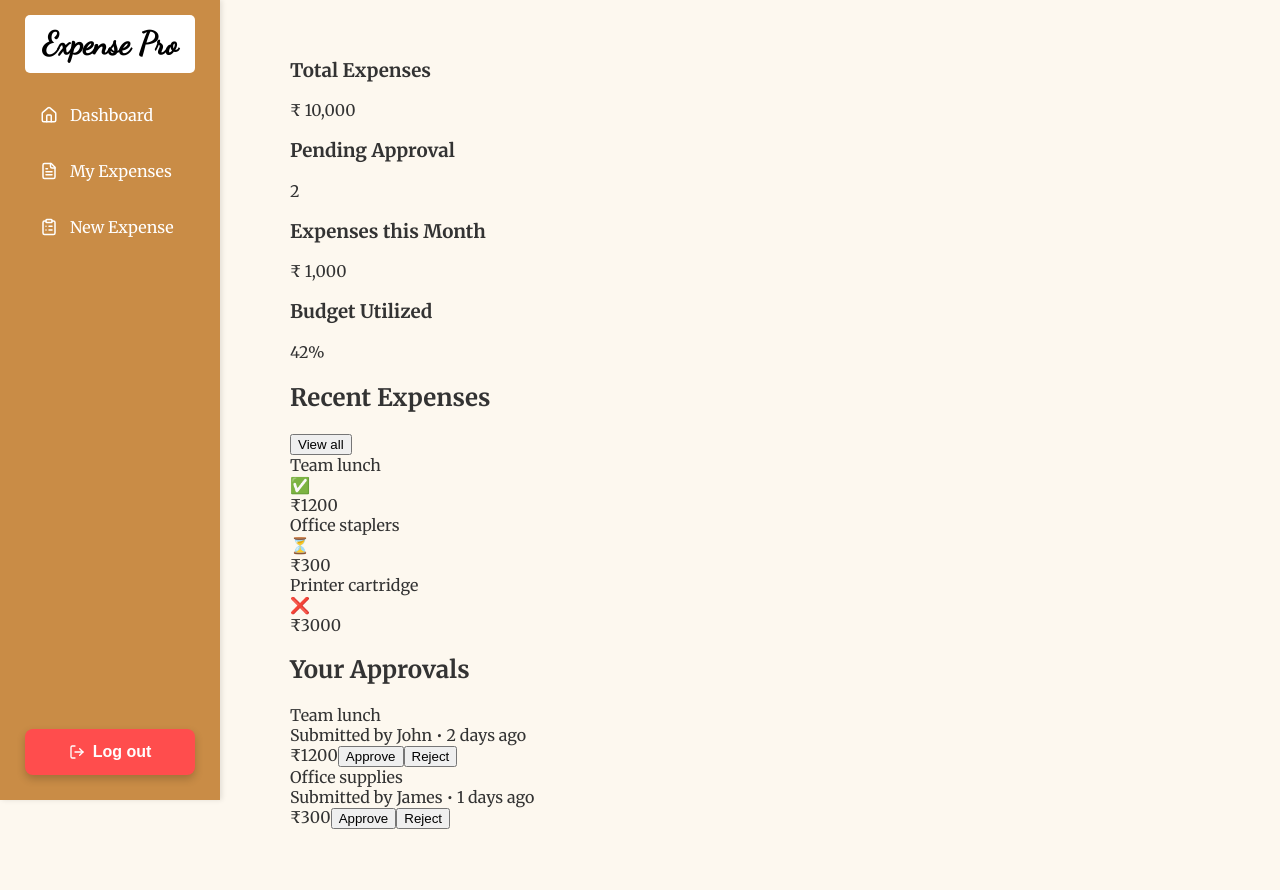
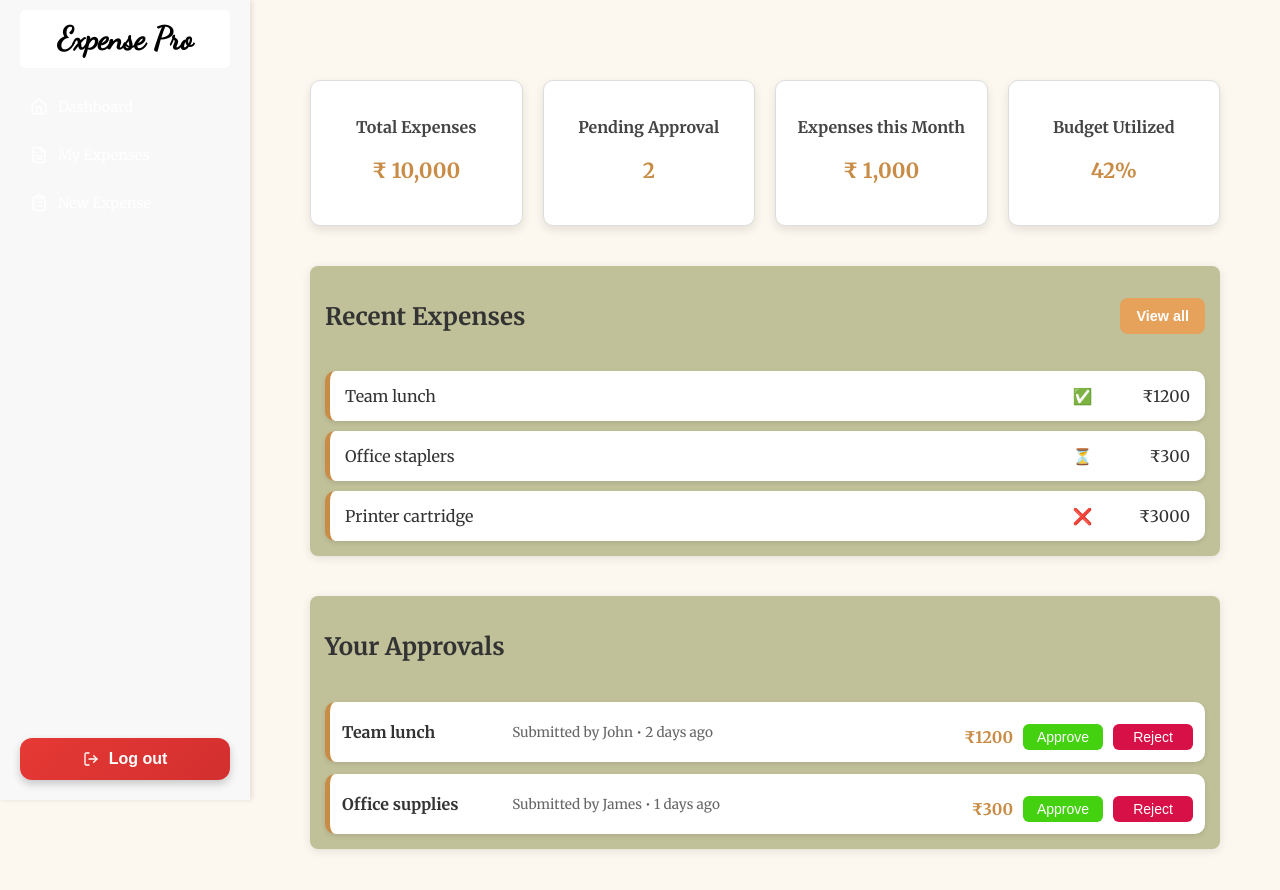
Before and after one commit to vartikasamrat/finaluplink, a React (Create React App) app: page /manager/dashboard in a window 1280 px wide. Shown: the top 890 px of the page. Before the commit the page ends 869 px from the top, so only its background shows below. Built offline with nearby package versions, Linux system fonts and the light colour scheme.

Commit message:
Update Dashboard.css

```diff
--- a/src/styles/Dashboard.css
+++ b/src/styles/Dashboard.css
@@ -1,127 +1,29 @@
-/* Import Stylish Fonts */
+/* === Google Fonts === */
 @import url('https://fonts.googleapis.com/css2?family=Dancing+Script&display=swap');
 @import url('https://fonts.googleapis.com/css2?family=Merriweather:wght@300;400;700&display=swap');
 
+/* === Base Styles === */
 body {
   margin: 0;
   font-family: "Merriweather", serif;
-  background-color: #fdf8ef;
+  background-color: #d4a244;
   color: #333;
 }
 
-/* ======= Container Layout ======= */
-.container {
-  display: flex;
-  min-height: 100vh;
-}
-
-/* ======= Sidebar ======= */
-.sidebar {
-  width: 220px;
-  background: #c98c46;
-  color: white;
-  display: flex;
-  flex-direction: column;
-  padding: 25px;
-  height: 100vh;
-  transition: all 0.3s ease-in-out;
-}
-
-.brand {
-  font-family: 'Dancing Script', cursive;
-  background-color: white;
-  color: black;
-  font-size: 2rem;
-  font-weight: bold;
-  padding: 10px;
-  text-align: center;
-  border-radius: 5px;
-  margin-top: -10px;
-  margin-bottom: 20px;
-}
-
-
-/* Navigation Links */
-nav {
-  display: flex;
-  flex-direction: column;
-  gap: 12px;
-}
-
-nav a {
-  color: white;
-  text-decoration: none;
-  padding: 12px 15px;
-  border-radius: 6px;
-  display: flex;
-  align-items: center;
-  gap: 12px;
-  font-weight: 500;
-  font-size: 1rem;
-  transition: all 0.3s ease-in-out;
-}
-
-nav a:hover,
-nav a.active {
-  background: #deefff;
-  color: black;
-  transform: translateX(5px);
-}
-
-/* Sidebar Bottom (Logout) */
-.sidebar-bottom {
-  margin-top: auto;
-}
-
-.logout-btn {
-  display: flex;
-  align-items: center;
-  justify-content: center;
-  background: #ff4d4d;
-  color: white;
-  text-decoration: none;
-  font-size: 1rem;
-  font-weight: 600;
-  padding: 14px;
-  border-radius: 8px;
-  transition: all 0.3s ease;
-  gap: 8px;
-}
-
-.logout-btn:hover {
-  background: #cc0000;
-  transform: scale(1.05);
-}
-
-/* ======= Main Dashboard Content ======= */
-.dashboard-content {
-  flex: 1;
+/* === Dashboard Container === */
+.dm-dashboard-container {
   padding: 40px;
 }
 
-.dashboard-title {
-  font-size: 2rem;
-  font-weight: bold;
-  margin-bottom: 10px;
-}
-
-.dashboard-welcome {
-  font-size: 1rem;
-  color: #555;
-}
-
-/* ======= Summary Cards ======= */
-.summary-cards {
+/* === Summary Cards === */
+.dm-summary-cards {
   display: grid;
   grid-template-columns: repeat(auto-fit, minmax(180px, 1fr));
   gap: 20px;
-  margin-top: 20px;
-  margin-bottom: 30px;
-  margin-right: 20px;
-  margin-left: 20px;
+  margin: 20px 0;
 }
 
-.summary-card {
+.dm-summary-card {
   background: white;
   padding: 20px;
   border-radius: 10px;
@@ -131,41 +33,47 @@ nav a.active {
   transition: all 0.3s ease-in-out;
 }
 
-.summary-card:hover {
+.dm-summary-card:hover {
   transform: scale(1.05);
   box-shadow: 0px 5px 12px rgba(0, 0, 0, 0.15);
 }
 
-.card-label {
+.dm-card-label {
   font-size: 1rem;
   font-weight: bold;
   margin-bottom: 10px;
   color: #444;
 }
 
-.card-value {
+.dm-card-value {
   font-size: 1.3rem;
   font-weight: bold;
   color: #c98c46;
 }
 
-/* ======= Recent Expenses ======= */
-.recent-expenses {
+/* === Section Wrapper === */
+.dm-section {
+  background: rgb(192, 193, 153);
+  padding: 15px;
+  border-radius: 8px;
+  box-shadow: 0 2px 10px rgba(0, 0, 0, 0.1);
   margin-top: 40px;
 }
 
-.expenses-header {
+/* === Section Header === */
+.dm-expenses-header {
   display: flex;
   justify-content: space-between;
   align-items: center;
+  margin-bottom: 10px;
 }
 
-.expenses-title {
+.dm-expenses-title {
   font-size: 1.5rem;
   font-weight: bold;
 }
 
-.view-all-btn {
+.dm-view-all-btn {
   background: #e6a15a;
   color: white;
   border: none;
@@ -177,56 +85,19 @@ nav a.active {
   transition: all 0.3s ease;
 }
 
-.view-all-btn:hover {
+.dm-view-all-btn:hover {
   background: #d48846;
 }
 
-/* ======= Expenses List ======= */
-.expenses-list {
+/* === Expenses List === */
+.dm-expenses-list {
   margin-top: 20px;
-}
-
-.expense-item1 {
-  display: flex;
-  justify-content: space-between;
-  align-items: center;
-  background: white;
-  padding: 12px 16px;
-  border-radius: 8px;
-  box-shadow: 0px 2px 5px rgba(0, 0, 0, 0.1);
-
-}
-
-.expenses-list1 {
   display: flex;
   flex-direction: column;
   gap: 10px;
 }
 
-.expense-item1{
-  display: flex;
-  align-items: center; /* Align all items vertically */
-  justify-content: space-between;
-  padding: 10px 15px;
-  background: white;
-  border-radius: 10px;
-  box-shadow: 0px 2px 5px rgba(0, 0, 0, 0.1);
-  margin-bottom: 10px;
-  border-left: 5px solid #c98c46;
-}
-
-.expense-status1 {
-  display: flex;
-  align-items: center;
-  justify-content: center;
-  width: 30px; /* Fixed width to align all icons */
-  height: 30px; /* Fixed height for consistency */
-  text-align: center;
-}
-
-
-
-.expense-item {
+.dm-expense-item {
   display: flex;
   align-items: center;
   justify-content: space-between;
@@ -234,140 +105,105 @@ nav a.active {
   background: white;
   border-radius: 10px;
   box-shadow: 0px 2px 5px rgba(0, 0, 0, 0.1);
-  margin-bottom: 10px;
   border-left: 5px solid #c98c46;
 }
 
-.expense-name {
+.dm-expense-name {
   flex: 1;
   display: flex;
   align-items: center;
 }
 
-.expense-status {
+.dm-expense-status {
   display: flex;
   align-items: center;
   justify-content: center;
-  min-width: 55px; /* Ensures same spacing for all icons */
+  min-width: 55px;
   height: 30px;
-  text-align: center;
 }
 
-.expense-amount {
-  min-width: 80px; /* Ensures proper spacing */
+.dm-expense-amount {
+  min-width: 80px;
   text-align: right;
 }
 
-
-
-
-
-
-
-
-.expense-item{
-  display: flex;
-  align-items: center;
-}
-
-.recent-expenses {
-  background: white;
-  padding: 15px;
-  border-radius: 8px;
-  box-shadow: 0 2px 10px rgba(0, 0, 0, 0.1);
-
-}
-
-.expenses-header {
-  display: flex;
-  justify-content: space-between;
-  align-items: center;
-  margin-bottom: 10px;
-}
-
-.view-all-btn {
-  background: #dfe7fd;
-  border: none;
-  padding: 5px 10px;
-  border-radius: 5px;
-  cursor: pointer;
-}
-
-.expense-item, .approval-item {
-  display: flex;
-  justify-content: space-between;
-  align-items: center;
-  padding: 10px;
-  border-bottom: 1px solid #eee;
-}
-
-.expense-status {
-  display: flex;
-  align-items: center;
-  font-size: 16px;
-}
-
-.approval-list {
+/* === Approvals Section === */
+.dm-approval-list {
   display: flex;
   flex-direction: column;
   gap: 12px;
   margin-top: 20px;
 }
 
-.approval-item {
+.dm-approval-item {
   display: flex;
   align-items: center;
   justify-content: space-between;
-  padding: 12px 16px;
+  padding: 12px;
   background: white;
   border-radius: 10px;
   box-shadow: 0px 2px 5px rgba(0, 0, 0, 0.1);
   border-left: 5px solid #c98c46;
-  margin-bottom: 10px;
+  flex-wrap: wrap;
 }
 
-.approve-btn, .reject-btn {
-  min-width: 80px; /* Ensures they don’t shrink too much */
+.dm-approval-name {
+  font-weight: 600;
+  flex: 1;
+}
+
+.dm-approval-info {
+  font-size: 0.85rem;
+  color: #666;
+  flex: 2;
+}
+
+.dm-approval-actions {
+  display: flex;
+  align-items: center;
+  gap: 10px;
+  flex: 2;
+  justify-content: flex-end;
+  margin-top: 10px;
+}
+
+.dm-approval-amount {
+  font-weight: bold;
+  color: #c98c46;
+  min-width: 70px;
+  text-align: right;
+}
+
+/* === Buttons === */
+.dm-approve-btn,
+.dm-reject-btn {
+  min-width: 80px;
   padding: 5px 10px;
-  display: flex;
-  justify-content: center;
-  align-items: center;
   font-size: 14px;
-
-  margin-bottom: 5px;
-  margin-top: 5px;
-  background-color: rgb(67, 209,16);
   border-radius: 6px;
   border: none;
   color: white;
+  display: flex;
+  align-items: center;
+  justify-content: center;
+  cursor: pointer;
 }
 
-.reject-btn {
-  background-color: rgb(215, 17,71) ;
+.dm-approve-btn {
+  background-color: rgb(67, 209, 16);
 }
 
-
-
-.reject-btn:hover{
-  background: #065999;
-
+.dm-reject-btn {
+  background-color: rgb(215, 17, 71);
 }
 
-.approve-btn:hover {
+.dm-approve-btn:hover,
+.dm-reject-btn:hover {
   background: #065999;
 }
 
-.no-approvals {
+.dm-no-approvals {
   text-align: center;
   padding: 20px;
   color: #888;
 }
-
-.approval-item {
-  padding: 12px; /* Reduced padding */
-  min-width: 220px; /* Decreased width */
-}
-
-.approval-list {
-  gap: 12px; /* Reduced gap */
-}
```
